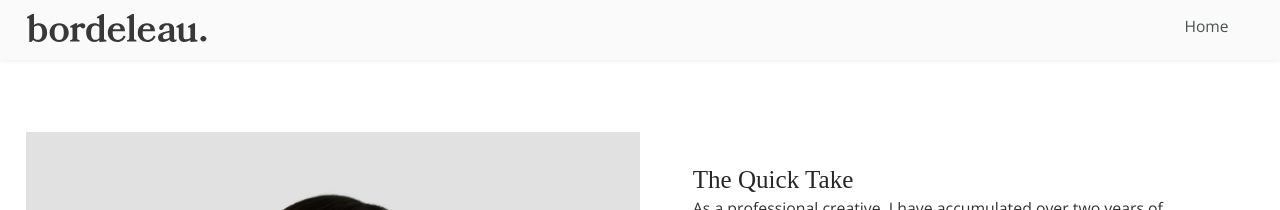
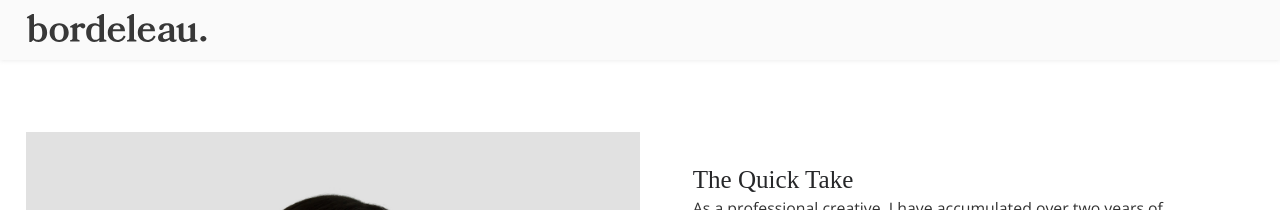
Before and after one commit to valeriebordeleau/portfolioNew, a Jekyll site: the page built from about.html, in a window 1280 px wide. Shown: the top 210 px of the page. Built offline with Jekyll 4.4.1, drawn with Linux system fonts in a browser that asks for light colours; nearby versions of some CDN libraries; some web fonts are replaced; comment, search, counter and statistics services are not loaded.

Commit message:
Hide unnecessary bits

```diff
--- a/_layouts/footer.html
+++ b/_layouts/footer.html
@@ -62,7 +62,7 @@
 
 
 
-            <div class="list-group push-0">
+           <!-- <div class="list-group push-0">
                 <input type="checkbox" class="toggle-check" id="toggle-check">
                 <div class="toggle-shape push-0"></div>
                 <label for="toggle-check" class="toggle-label toggle">
@@ -75,8 +75,8 @@
 
 </label>
                     <ul class="pad-top text-center toggle-menu">
-                       <!-- <li class="list-group__item list-group__item "><a href="#intro" class="nav-t2-item">Introduction</a></li> -->
-                        <li class="list-group__item list-group__item "><a href="/" class="nav-t2-item">Home</a></li>
+                        <li class="list-group__item list-group__item "><a href="#intro" class="nav-t2-item">Introduction</a></li> -->
+                        <!--<li class="list-group__item list-group__item "><a href="/" class="nav-t2-item">Home</a></li>-->
                         <!--<li class="list-group__item list-group__item "><a href="#contact" class="nav-t2-item">Connect</a></li>-->
                 </ul>
         </div><!-- list group -->
@@ -108,7 +108,7 @@
 
                     <div class="gutter unit unit-xs-1-2 text-right nav-t-group-items">
                         <ul>
-                            <li class="list-group__item list-group__item--inline"><a href="/" class="nav-t-item ">Home</a></li>
+                            <!--<li class="list-group__item list-group__item--inline"><a href="/" class="nav-t-item ">Home</a></li>-->
                             <!--<li class="list-group__item list-group__item--inline"><a href="#contact" class="nav-t-item">Connect</a></li>-->
                         </ul>
                 </div>
```
Also changed, not shown: 2 other files.
